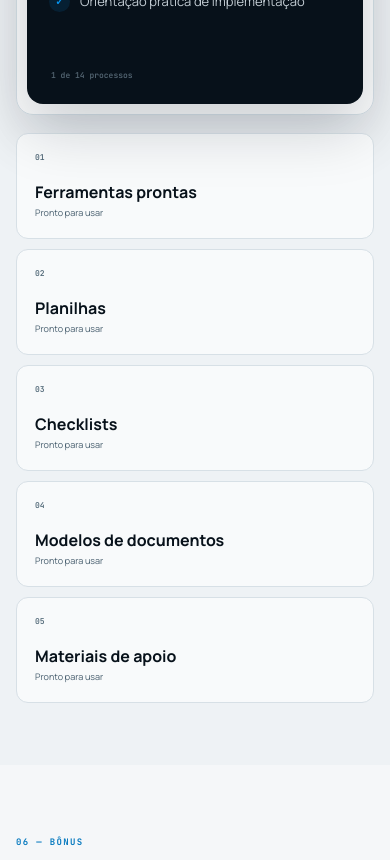
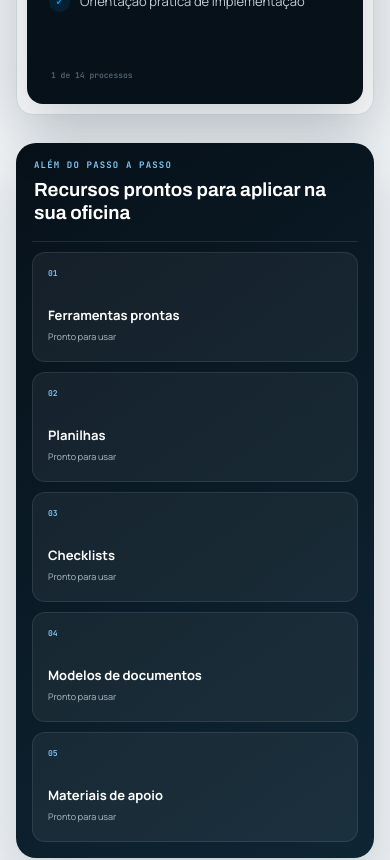
Before and after one commit to cezarhlima1/diegomensor, a Next.js app: page /oficinadealtaperformance in a window 390 px wide. Shown: the part 7460-8320 px from the top of the page. Built offline with nearby package versions, Linux system fonts and the light colour scheme.

Commit message:
destaca materiais prontos dos modulos

```diff
--- a/components/oficina-alta-performance/OficinaAltaPerformance.tsx
+++ b/components/oficina-alta-performance/OficinaAltaPerformance.tsx
@@ -289,6 +289,10 @@ export default function OficinaAltaPerformance() {
             </article>
           </div>
           <div className={styles.materials}>
+            <div className={styles.materialsIntro}>
+              <span>Além do passo a passo</span>
+              <strong>Recursos prontos para aplicar na sua oficina</strong>
+            </div>
             {["Ferramentas prontas", "Planilhas", "Checklists", "Modelos de documentos", "Materiais de apoio"].map((item, i) => (
               <div className={styles.reveal} key={item}><span>0{i + 1}</span><b>{item}</b><small>Pronto para usar</small></div>
             ))}
--- a/components/oficina-alta-performance/oficina.module.css
+++ b/components/oficina-alta-performance/oficina.module.css
@@ -468,3 +468,24 @@
   .moduleList button i{position:absolute;right:12px;top:11px}
   .moduleDetail{min-height:370px;padding:26px 22px}
 }
+
+/* Materiais entregues ganham identidade própria, separada dos módulos. */
+.materials{grid-template-columns:repeat(5,1fr);gap:10px;margin-top:28px;padding:24px;border-radius:20px;background:linear-gradient(145deg,#07111a,#0e2533);box-shadow:0 24px 55px rgba(7,17,26,.16)}
+.materials .materialsIntro{grid-column:1/-1;display:flex;align-items:end;justify-content:space-between;gap:30px;padding:0 2px 20px;border:0;border-bottom:1px solid rgba(255,255,255,.1);border-radius:0;background:transparent}
+.materialsIntro span{color:#7dcbfa;font:700 9px var(--font-jetbrains);letter-spacing:.13em;text-transform:uppercase}
+.materialsIntro strong{max-width:520px;color:#fff;font:650 22px/1.2 var(--font-archivo);text-align:right}
+.materials>div:not(.materialsIntro){min-height:145px;padding:18px;border:1px solid rgba(255,255,255,.09);border-radius:13px;background:rgba(255,255,255,.055)}
+.materials>div:not(.materialsIntro) span{color:#7fcdfc}
+.materials>div:not(.materialsIntro) b{margin-top:28px;color:#fff;font-size:13px;line-height:1.25}
+.materials>div:not(.materialsIntro) small{margin-top:5px;color:#aebdc7}
+@media(hover:hover) and (pointer:fine){
+  .materials>div:not(.materialsIntro):hover{border-color:rgba(4,149,240,.45);background:rgba(4,149,240,.11)}
+}
+@media(max-width:1000px){.materials{grid-template-columns:repeat(2,1fr)}}
+@media(max-width:700px){
+  .materials{grid-template-columns:1fr 1fr;padding:16px}
+  .materials .materialsIntro{align-items:flex-start;flex-direction:column;gap:8px;padding-bottom:16px}
+  .materialsIntro strong{font-size:19px;text-align:left}
+  .materials>div:not(.materialsIntro){min-height:125px;padding:15px}
+}
+@media(max-width:430px){.materials{grid-template-columns:1fr}.materials>div:not(.materialsIntro){min-height:110px}}
```
